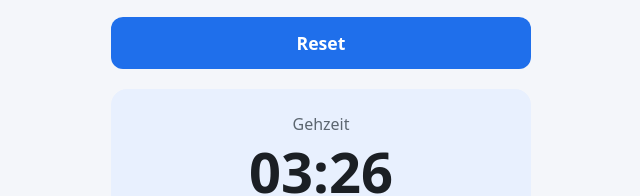
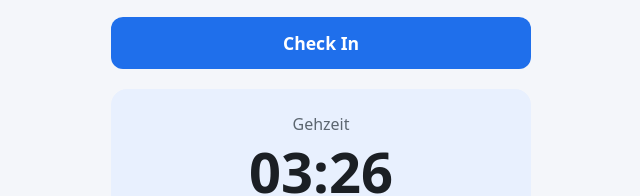
Before and after one commit to DonAzu/FirstProject, a plain HTML site: page index.html in a window 1280 px wide. Shown: the part 490-686 px from the top of the page, 319-959 px from the left. Drawn offline with Linux system fonts and the light colour scheme.

Commit message:
Add files via upload

```diff
--- a/index.html
+++ b/index.html
@@ -231,7 +231,7 @@
     </div>
   </div>
 
-  <button id="reset" class="btn-wide" type="button">Reset</button>
+  <button id="reset" class="btn-wide" type="button">Check In</button>
 
   <div class="result">
     <div class="label">Gehzeit</div>
```
